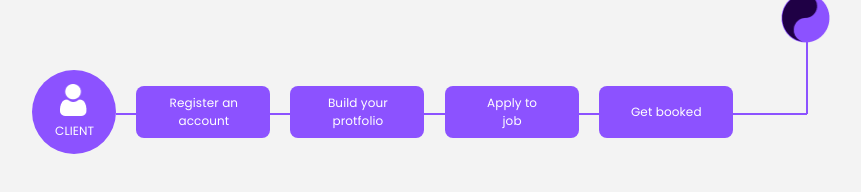
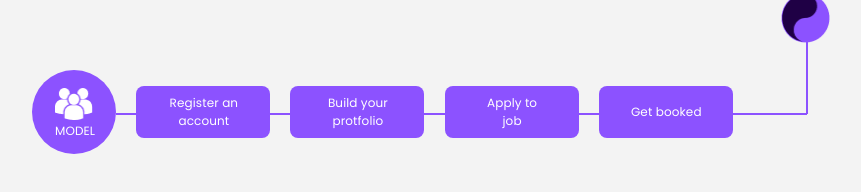
Before and after one commit to BioDieAMan/iconicli_test, a React (Create React App) app: page / in a window 1280 px wide. Shown: the part 2609-2801 px from the top of the page, without its empty margins (252-1113 px from the left). Built offline with nearby package versions, Linux system fonts and the light colour scheme.

Commit message:
add todo trees

```diff
--- a/src/Pages/Landingpage.js
+++ b/src/Pages/Landingpage.js
@@ -12,6 +12,8 @@ import { StickyContainer, Sticky } from "react-sticky";
 
 import "../utils/css/landingpage.css";
 //TODO:rewrite all the css file into className selector
+//TODO:rewrite all the css file, make the css file as neat as possible
+//TODO:delete the yellow dots and what is title and rewrite it into whatis component
 
 const Landingpage = () => {
     return (
--- a/src/components/HowItWorks.js
+++ b/src/components/HowItWorks.js
@@ -7,7 +7,9 @@ import YellowDots from "./YellowDots";
 import "../utils/css/howitworks.css";
 
 import Clients from "../utils/images/Clients.png";
+import Models from "../utils/images/Models.png";
 import Yinyang from "../utils/images/Yin_yangCOLOR1.png";
+
 
 const HowItWorks = () => {
 	return (
@@ -26,9 +28,8 @@ const HowItWorks = () => {
 						sx={{
 							left: "0px",
 							top: "0px",
-                            bgcolor:"#1f0045"
-                        }}
-                    >
+							bgcolor: "#1f0045",
+						}}>
 						<img src={Clients} className="clientimg"></img>
 						<Typography className="client">CLIENT</Typography>
 					</Box>
@@ -37,30 +38,23 @@ const HowItWorks = () => {
 						sx={{
 							left: "104.3px",
 							top: "16px",
-                        }}
-                    >
-                        <Typography className="text1">
-                            Register an account
-                        </Typography>
+						}}>
+						<Typography className="text1">Register an account</Typography>
 					</Box>
 					<Box
 						className="block"
 						sx={{
 							left: "258.32px",
 							top: "16px",
-                        }}
-                    >
-                        <Typography className="text1">
-                            Build your profile
-                        </Typography>
+						}}>
+						<Typography className="text1">Build your profile</Typography>
 					</Box>
 					<Box
 						className="block"
 						sx={{
 							left: "412.52px",
 							top: "16px",
-                        }}
-                    >
+						}}>
 						<Typography className="text2">Create job</Typography>
 					</Box>
 					<Box
@@ -68,8 +62,7 @@ const HowItWorks = () => {
 						sx={{
 							left: "566.71px",
 							top: "16px",
-                        }}
-                    >
+						}}>
 						<Typography className="text2">Book</Typography>
 					</Box>
 					<Box
@@ -77,55 +70,42 @@ const HowItWorks = () => {
 						sx={{
 							left: "0px",
 							top: "186px",
-                            bgcolor:"#8C52FF"
-                        }}
-                    >
-                        <img src={Clients} className="clientimg"></img>
-                        <Typography className="client">CLIENT</Typography>
+							bgcolor: "#8C52FF",
+						}}>
+						<img src={Models} className="clientimg2" ></img>
+						<Typography className="client">MODEL</Typography>
 					</Box>
 					<Box
 						className="block2"
 						sx={{
 							left: "104.3px",
-                            top: "202px"
-                        }}
-                    >
-                        <Typography className="text1">
-                            Register an account
-                        </Typography>
+							top: "202px",
+						}}>
+						<Typography className="text1">Register an account</Typography>
 					</Box>
 					<Box
 						className="block2"
 						sx={{
 							left: "258.32px",
-                            top: "202px"
-                        }}
-                    >
-                        <Typography className="text1">
-                            Build your protfolio
-                        </Typography>
+							top: "202px",
+						}}>
+						<Typography className="text1">Build your protfolio</Typography>
 					</Box>
 					<Box
 						className="block2"
 						sx={{
 							left: "412.52px",
-                            top: "202px"
-                        }}
-                    >
-                        <Typography className="text1">
-                            Apply to job
-                        </Typography>
+							top: "202px",
+						}}>
+						<Typography className="text1">Apply to job</Typography>
 					</Box>
 					<Box
 						className="block2"
 						sx={{
 							left: "566.71px",
-                            top: "202px"
-                        }}
-                    >
-                        <Typography className="text2">
-                            Get booked
-                        </Typography>
+							top: "202px",
+						}}>
+						<Typography className="text2">Get booked</Typography>
 					</Box>
 				</Box>
 			</Box>
--- a/src/utils/css/howitworks.css
+++ b/src/utils/css/howitworks.css
@@ -61,7 +61,7 @@
 	height: 70px;
 	left: 774.97px;
 	top: 41px;
-    background-color:#000000 ;
+	background-color: #000000;
 	border: 1px solid #000000;
 }
 
@@ -71,9 +71,9 @@
 	height: 70px;
 	left: 773.97px;
 	top: 158px;
-    background-color:#8C52FF ;
+	background-color: #8c52ff;
 
-    border: 1px solid #8C52FF;
+	border: 1px solid #8c52ff;
 }
 
 .howitworks .flow .line4 {
@@ -82,8 +82,8 @@
 	height: 0px;
 	left: 84.11px;
 	top: 229px;
-    background-color: #8C52FF;
-    border: 1px solid #8C52FF;
+	background-color: #8c52ff;
+	border: 1px solid #8c52ff;
 }
 
 .howitworks .flow .yinyang {
@@ -103,13 +103,20 @@
 	border-radius: 50%;
 }
 
-
 .howitworks .flow .clientimg {
 	position: absolute;
 	width: 27.44px;
 	height: 32px;
 	left: 28px;
 	top: 14px;
+}
+
+.howitworks .flow .clientimg2 {
+	position: absolute;
+	width: 38.07px;
+	height: 32px;
+	left: 23px;
+	top: 18px;
 }
 
 .howitworks .flow .client {
@@ -145,7 +152,7 @@
 	width: 134.17px;
 	height: 52px;
 
-    background: #8C52FF;
+	background: #8c52ff;
 	border-radius: 8px;
 }
 
@@ -167,7 +174,7 @@
 	color: #ffffff;
 }
 
-.howitworks .flow .text2{
+.howitworks .flow .text2 {
 	position: absolute;
 	width: 71.09px;
 	height: 36px;
```
Also changed, not shown: src/utils/images/Models.png (added). Lines whose indentation alone changed are shown as unchanged.
